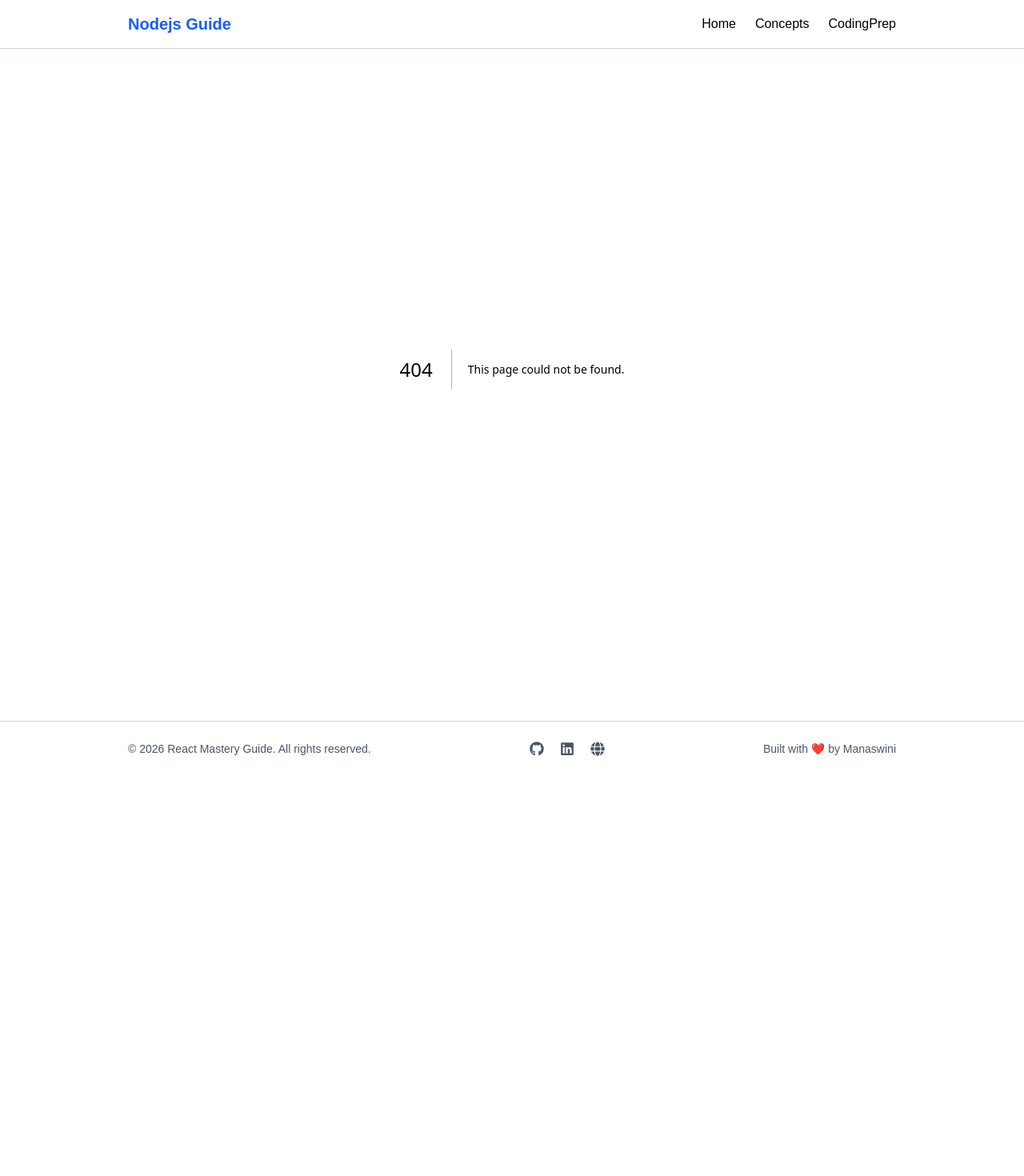
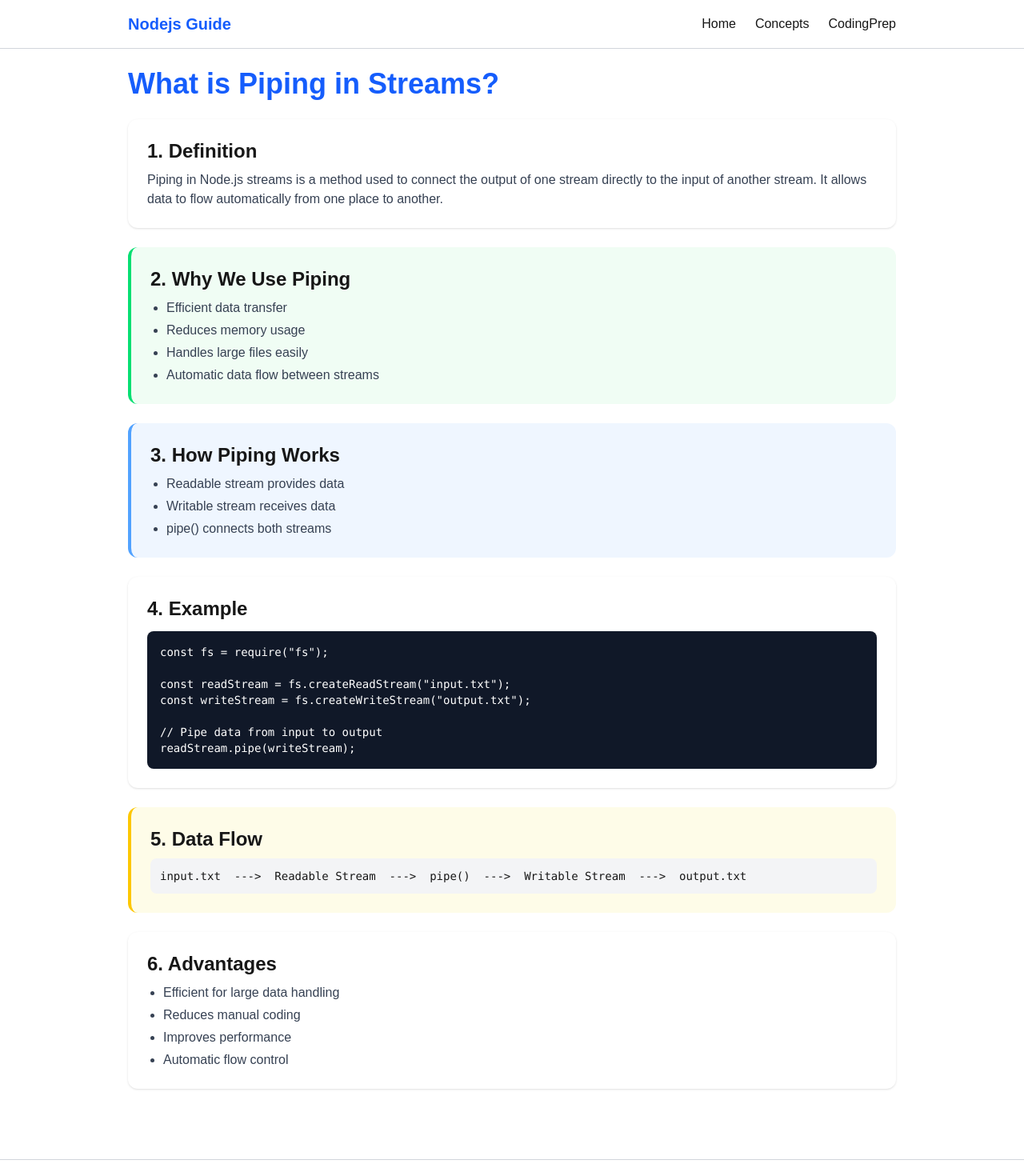
Before and after one commit to Monisasmal/NodeJS-Concepts, a Next.js app: page /concepts/WhatIsPiping in a window 1280 px wide. Before the commit this address had no page. Shown: the top 1470 px of the page at 80% size. Before the commit the page ends 970 px from the top, so only its background shows below. Built offline with nearby package versions, Linux system fonts and the light colour scheme.

Commit message:
first commit

```diff
--- /dev/null
+++ b/src/app/concepts/WhatIsPiping/page.tsx
@@ -0,0 +1,89 @@
+export default function WhatIsPiping() {
+  return (
+    <div className="w-full max-w-5xl mx-auto px-4 sm:px-6 lg:px-8 py-6">
+
+      <h1 className="text-2xl sm:text-3xl md:text-4xl font-bold text-blue-600 mb-6">
+        What is Piping in Streams?
+      </h1>
+
+      {/* Definition */}
+      <section className="mb-6 bg-white shadow-sm rounded-xl p-4 sm:p-6">
+        <h2 className="text-lg sm:text-xl md:text-2xl font-semibold mb-2">
+          1. Definition
+        </h2>
+        <p className="text-sm sm:text-base text-gray-700">
+          Piping in Node.js streams is a method used to connect the output of one
+          stream directly to the input of another stream. It allows data to flow
+          automatically from one place to another.
+        </p>
+      </section>
+
+      {/* Why Use */}
+      <section className="mb-6 bg-green-50 border-l-4 border-green-400 rounded-xl p-4 sm:p-6">
+        <h2 className="text-lg sm:text-xl md:text-2xl font-semibold mb-2">
+          2. Why We Use Piping
+        </h2>
+        <ul className="list-disc ml-5 text-sm sm:text-base text-gray-700 space-y-1">
+          <li>Efficient data transfer</li>
+          <li>Reduces memory usage</li>
+          <li>Handles large files easily</li>
+          <li>Automatic data flow between streams</li>
+        </ul>
+      </section>
+
+      {/* How it Works */}
+      <section className="mb-6 bg-blue-50 border-l-4 border-blue-400 rounded-xl p-4 sm:p-6">
+        <h2 className="text-lg sm:text-xl md:text-2xl font-semibold mb-2">
+          3. How Piping Works
+        </h2>
+        <ul className="list-disc ml-5 text-sm sm:text-base text-gray-700 space-y-1">
+          <li>Readable stream provides data</li>
+          <li>Writable stream receives data</li>
+          <li>pipe() connects both streams</li>
+        </ul>
+      </section>
+
+      {/* Example */}
+      <section className="mb-6 bg-white shadow-sm rounded-xl p-4 sm:p-6">
+        <h2 className="text-lg sm:text-xl md:text-2xl font-semibold mb-3">
+          4. Example
+        </h2>
+
+        <pre className="bg-gray-900 text-white p-3 sm:p-4 rounded-lg overflow-x-auto text-xs sm:text-sm">
+{`const fs = require("fs");
+
+const readStream = fs.createReadStream("input.txt");
+const writeStream = fs.createWriteStream("output.txt");
+
+// Pipe data from input to output
+readStream.pipe(writeStream);`}
+        </pre>
+      </section>
+
+      {/* Flow */}
+      <section className="mb-6 bg-yellow-50 border-l-4 border-yellow-400 rounded-xl p-4 sm:p-6">
+        <h2 className="text-lg sm:text-xl md:text-2xl font-semibold mb-2">
+          5. Data Flow
+        </h2>
+
+        <pre className="bg-gray-100 p-3 rounded-lg text-xs sm:text-sm">
+{`input.txt  --->  Readable Stream  --->  pipe()  --->  Writable Stream  --->  output.txt`}
+        </pre>
+      </section>
+
+      {/* Advantages */}
+      <section className="mb-6 bg-white shadow-sm rounded-xl p-4 sm:p-6">
+        <h2 className="text-lg sm:text-xl md:text-2xl font-semibold mb-2">
+          6. Advantages
+        </h2>
+        <ul className="list-disc ml-5 text-sm sm:text-base text-gray-700 space-y-1">
+          <li>Efficient for large data handling</li>
+          <li>Reduces manual coding</li>
+          <li>Improves performance</li>
+          <li>Automatic flow control</li>
+        </ul>
+      </section>
+
+    </div>
+  );
+}
--- a/src/app/concepts/page.tsx
+++ b/src/app/concepts/page.tsx
@@ -26,6 +26,7 @@ const concept = [
      {name: "Difference between Sync and Async File Methods?", path:"/concepts/SyncVsAsyncFileMethods"},
      {name: "What is a Stream in Node.js?", path:"/concepts/WhatIsStream"},
      {name: "What are type of Stream in Node.js?", path:"/concepts/TypesOfStreams"},
+     {name: "What is a Piping in stream?", path:"/concepts/WhatIsPiping"},
 ];
 
 export default function Concepts(){
```
